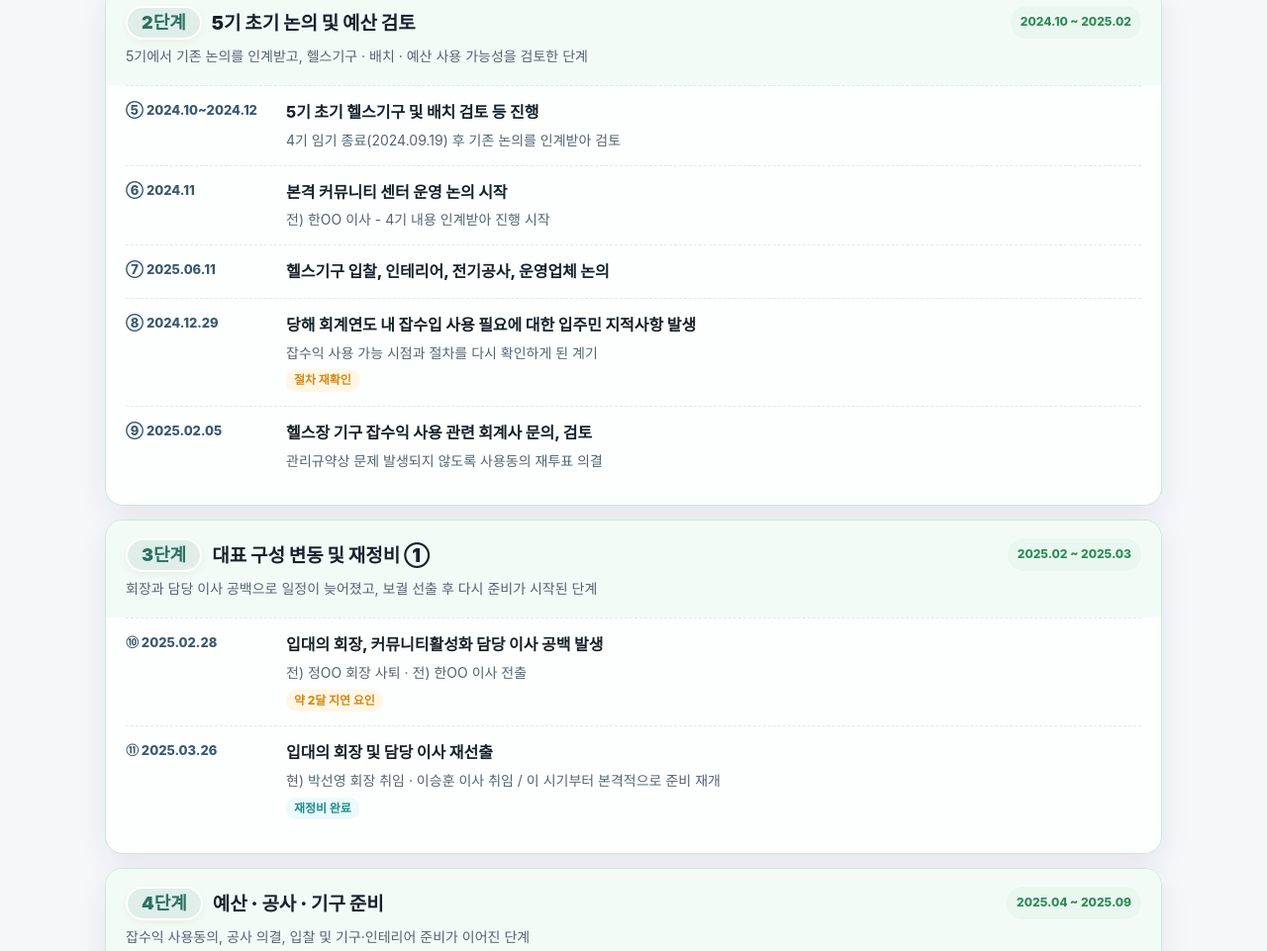
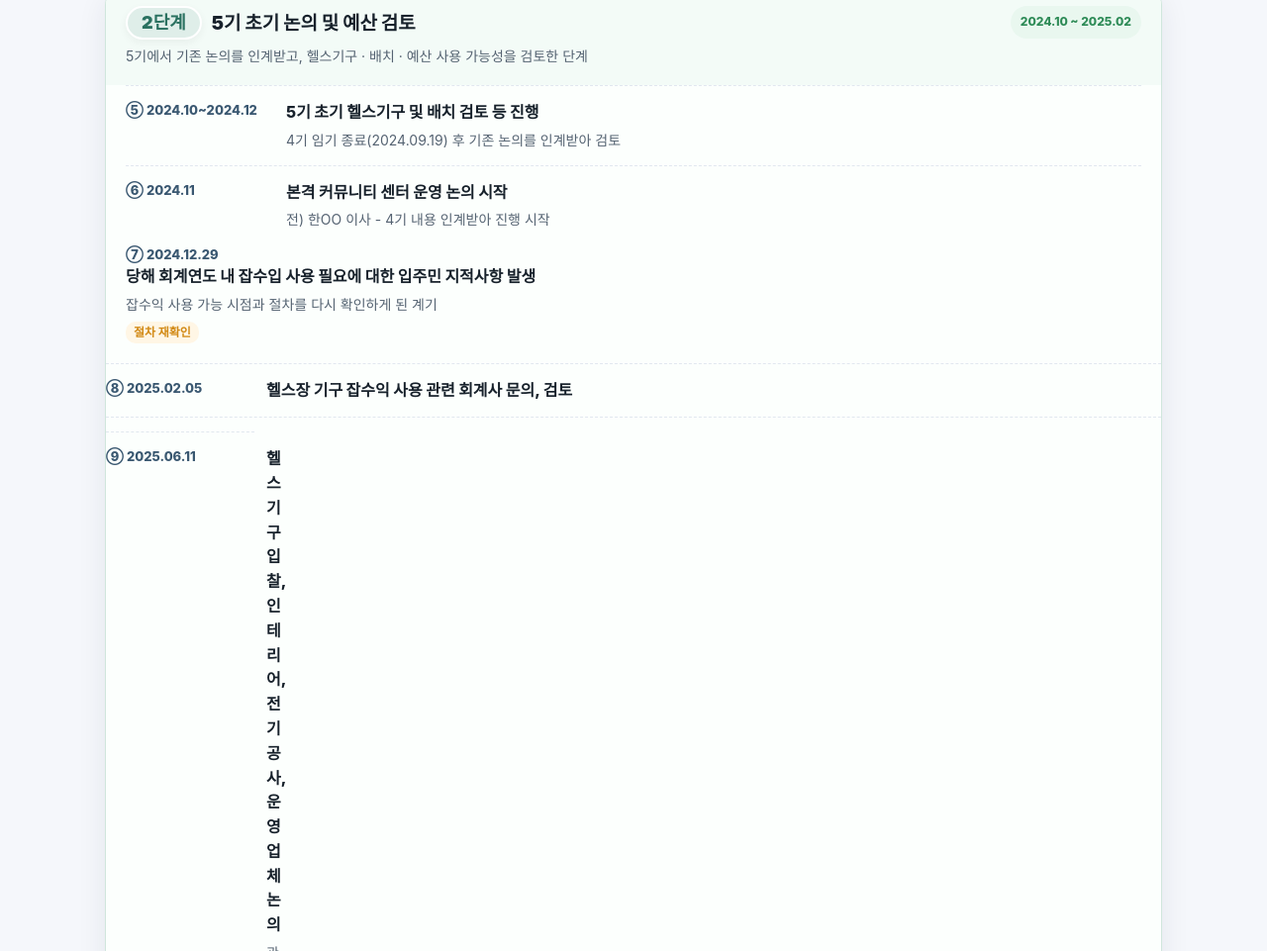
Before and after one commit to SandleAPT/CommunityNotice, a plain HTML site: page index.html in a window 1280 px wide. Shown: the part 3244-4205 px from the top of the page at 99% size. Drawn offline with Linux system fonts and the light colour scheme.

Commit message:
Update index.html

```diff
--- a/index.html
+++ b/index.html
@@ -380,14 +380,14 @@
 <div class="item-main">5기 초기 헬스기구 및 배치 검토 등 진행</div><div class="item-sub">4기 임기 종료(2024.09.19) 후 기존 논의를 인계받아 검토</div>
 </div>
 </div><div class="item"><div class="date">⑥ 2024.11</div><div><div class="item-main">본격 커뮤니티 센터 운영 논의 시작</div><div class="item-sub">전) 한OO 이사 - 4기 내용 인계받아 진행 시작</div></div></div>
-<div class="item"><div class="date">⑦ 2025.06.11</div><div><div class="item-main">헬스기구 입찰, 인테리어, 전기공사, 운영업체 논의</div></div></div><div class="item">
-<div class="date">⑧ 2024.12.29</div>
+<div class="date">⑦ 2024.12.29</div>
 <div>
 <div class="item-main">당해 회계연도 내 잡수입 사용 필요에 대한 입주민 지적사항 발생</div><div class="item-sub">잡수익 사용 가능 시점과 절차를 다시 확인하게 된 계기</div>
 <span class="label-box lb-amber">절차 재확인</span>
 </div>
 </div>
-<div class="item"><div class="date">⑨ 2025.02.05</div><div><div class="item-main">헬스장 기구 잡수익 사용 관련 회계사 문의, 검토</div><div class="item-sub">관리규약상 문제 발생되지 않도록 사용동의 재투표 의결</div></div></div>
+<div class="item"><div class="date">⑧ 2025.02.05</div><div><div class="item-main">헬스장 기구 잡수익 사용 관련 회계사 문의, 검토</div></div></div><div class="item">
+<div class="item"><div class="date">⑨ 2025.06.11</div><div><div class="item-main">헬스기구 입찰, 인테리어, 전기공사, 운영업체 논의</div><div class="item-sub">관리규약상 문제 발생되지 않도록 사용동의 재투표 의결</div></div></div>
 </div>
 </details>
 <details class="group status-done" open="open">
```
